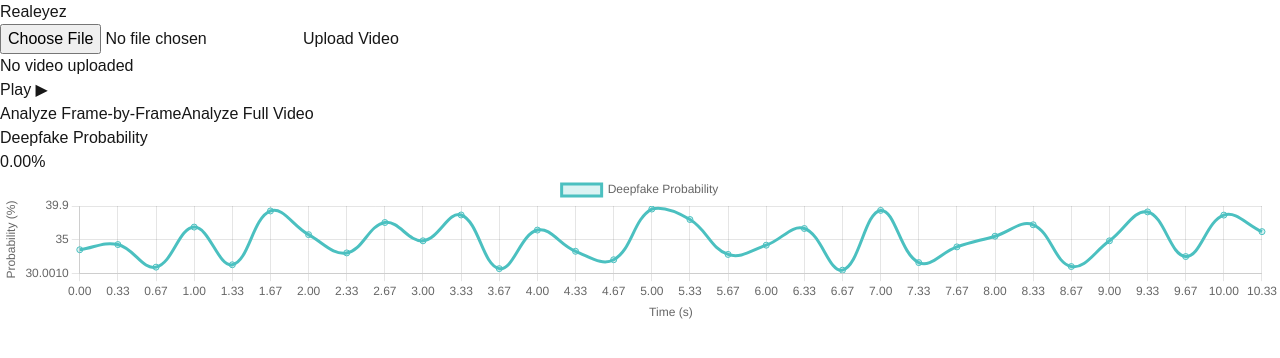
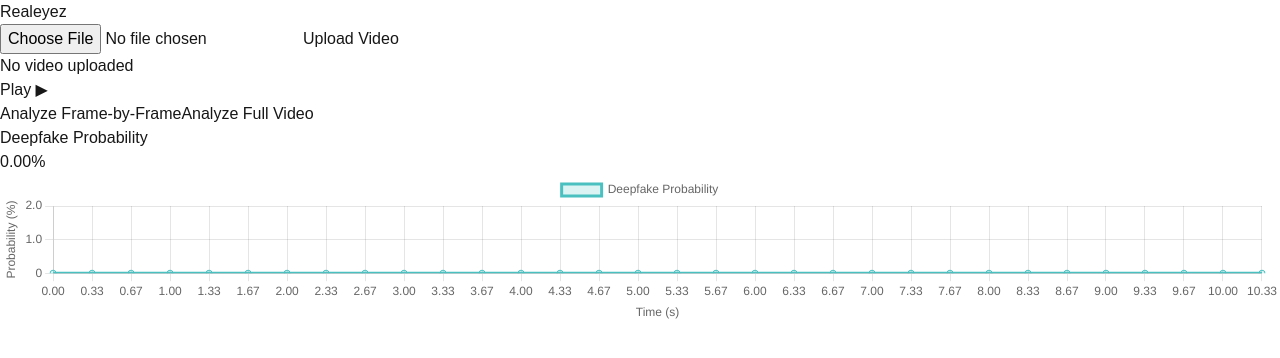
Before and after one commit to serialzUOS/serialz-web, a Next.js app: page /video in a window 1280 px wide. Shown: the top 358 px of the page. Built offline with nearby package versions, Linux system fonts and the light colour scheme.

Commit message:
🐛 Fix: 도장 실시간 반영 및 샘플 데이터 초기화 수정

```diff
--- a/src/components/VideoUploader.js
+++ b/src/components/VideoUploader.js
@@ -59,6 +59,8 @@
       }
       const url = URL.createObjectURL(file);
       setVideo({ file, url });
+      setDeepfakeProbability(0.0)
+      setCsvData(sampleData)
     }
   };
 
@@ -181,6 +183,7 @@
         });
 
       setCsvData(parsedCsvData); // 그래프 데이터 상태 설정
+      setDeepfakeProbability(calculateAverageProbability(parsedCsvData))
     } catch (error) {
       console.error('Error analyzing video:', error);
     } finally {
@@ -249,7 +252,7 @@
                   controls={true}
                   onEnded={handleVideoEnd}
                 />
-             {calculateAverageProbability(csvData) > 50 && (
+             {deepfakeProbability > 50 && (
               <div className="absolute top-2 right-2 pointer-events-none"> {/* 위치 수정 */}
                 <Image
                   src="/assets/deepfake.png"
--- a/src/components/sampleData.js
+++ b/src/components/sampleData.js
@@ -1,35 +1,35 @@
 // sampleData.js
 export const sampleData = [
-  { time: "0.0", deepfake_probability: 33.45 },
-  { time: "0.33", deepfake_probability: 34.21 },
-  { time: "0.67", deepfake_probability: 30.89 },
-  { time: "1.0", deepfake_probability: 36.78 },
-  { time: "1.33", deepfake_probability: 31.24 },
-  { time: "1.67", deepfake_probability: 39.15 },
-  { time: "2.0", deepfake_probability: 35.67 },
-  { time: "2.33", deepfake_probability: 32.98 },
-  { time: "2.67", deepfake_probability: 37.45 },
-  { time: "3.0", deepfake_probability: 34.76 },
-  { time: "3.33", deepfake_probability: 38.56 },
-  { time: "3.67", deepfake_probability: 30.67 },
-  { time: "4.0", deepfake_probability: 36.34 },
-  { time: "4.33", deepfake_probability: 33.22 },
-  { time: "4.67", deepfake_probability: 31.98 },
-  { time: "5.0", deepfake_probability: 39.43 },
-  { time: "5.33", deepfake_probability: 37.89 },
-  { time: "5.67", deepfake_probability: 32.76 },
-  { time: "6.0", deepfake_probability: 34.12 },
-  { time: "6.33", deepfake_probability: 36.57 },
-  { time: "6.67", deepfake_probability: 30.45 },
-  { time: "7.0", deepfake_probability: 39.23 },
-  { time: "7.33", deepfake_probability: 31.56 },
-  { time: "7.67", deepfake_probability: 33.87 },
-  { time: "8.0", deepfake_probability: 35.44 },
-  { time: "8.33", deepfake_probability: 37.12 },
-  { time: "8.67", deepfake_probability: 30.98 },
-  { time: "9.0", deepfake_probability: 34.76 },
-  { time: "9.33", deepfake_probability: 39.01 },
-  { time: "9.67", deepfake_probability: 32.45 },
-  { time: "10.0", deepfake_probability: 38.54 },
-  { time: "10.33", deepfake_probability: 36.11 }
+  { time: "0.0", deepfake_probability: 0.0 },
+  { time: "0.33", deepfake_probability: 0.0 },
+  { time: "0.67", deepfake_probability: 0.0 },
+  { time: "1.0", deepfake_probability: 0.0 },
+  { time: "1.33", deepfake_probability: 0.0 },
+  { time: "1.67", deepfake_probability: 0.0 },
+  { time: "2.0", deepfake_probability: 0.0 },
+  { time: "2.33", deepfake_probability: 0.0 },
+  { time: "2.67", deepfake_probability: 0.0 },
+  { time: "3.0", deepfake_probability: 0.0 },
+  { time: "3.33", deepfake_probability: 0.0 },
+  { time: "3.67", deepfake_probability: 0.0 },
+  { time: "4.0", deepfake_probability: 0.0 },
+  { time: "4.33", deepfake_probability: 0.0 },
+  { time: "4.67", deepfake_probability: 0.0 },
+  { time: "5.0", deepfake_probability: 0.0 },
+  { time: "5.33", deepfake_probability: 0.0 },
+  { time: "5.67", deepfake_probability: 0.0 },
+  { time: "6.0", deepfake_probability: 0.0 },
+  { time: "6.33", deepfake_probability: 0.0 },
+  { time: "6.67", deepfake_probability: 0.0 },
+  { time: "7.0", deepfake_probability: 0.0 },
+  { time: "7.33", deepfake_probability: 0.0 },
+  { time: "7.67", deepfake_probability: 0.0 },
+  { time: "8.0", deepfake_probability: 0.0 },
+  { time: "8.33", deepfake_probability: 0.0 },
+  { time: "8.67", deepfake_probability: 0.0 },
+  { time: "9.0", deepfake_probability: 0.0 },
+  { time: "9.33", deepfake_probability: 0.0 },
+  { time: "9.67", deepfake_probability: 0.0 },
+  { time: "10.0", deepfake_probability: 0.0 },
+  { time: "10.33", deepfake_probability: 0.0 }
 ];
```
